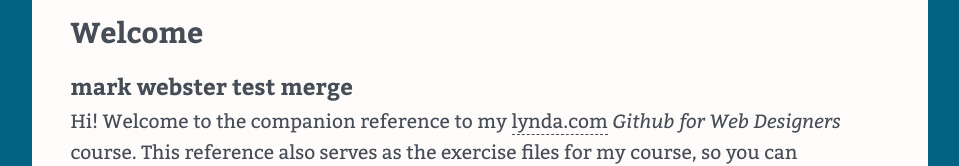
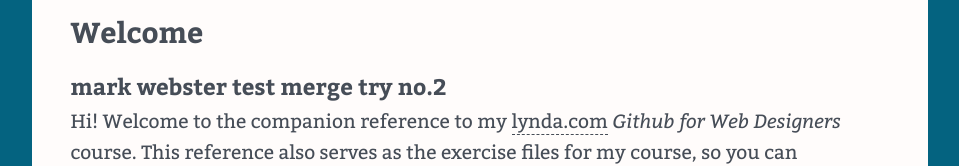
Before and after one commit to markhwebster/github-for-web-designers, a plain HTML site: page index.html in a window 1280 px wide. Shown: the part 237-403 px from the top of the page, without its empty margins (160-1119 px from the left). Drawn offline with nearby package versions, Linux system fonts and the light colour scheme.

Commit message:
try to on the new h3
try 2 on h3 mw

```diff
--- a/index.html
+++ b/index.html
@@ -26,7 +26,7 @@
     </nav>
     <main>
     <h2>Welcome </h2>
-        <h3>mark webster test merge</h3>
+        <h3>mark webster test merge try no.2</h3>
     <p>Hi! Welcome to the companion reference to my <a href="http://www.lynda.com" title="lynda.com">lynda.com</a> <em>Github for Web Designers</em> course. This reference also serves as the exercise files for my course, so you can download the exercise files from <a href="https://github.com/markhwebster/github-for-web-designers">this repo</a> as well.</p>
     <p>This course is the result of my own frustrations from trying to learn Github. It seemed like every tutorial I took, or article I read, assumed I was a developer and used terms and terminology that I just wasn't familiar with. Perhaps worse than that, because certain things were assumed it would often halt my learning process because I wouldn't understand how to fill in the blanks between steps. I decided to jump in headfirst, make lots of mistakes, and research things that as a designer I wasn't really that interested in. The result was that I learned Github the hard way, and I'm hoping my course means that you don't have to.</p>
     <h2>Stuff I learned</h2>
```
